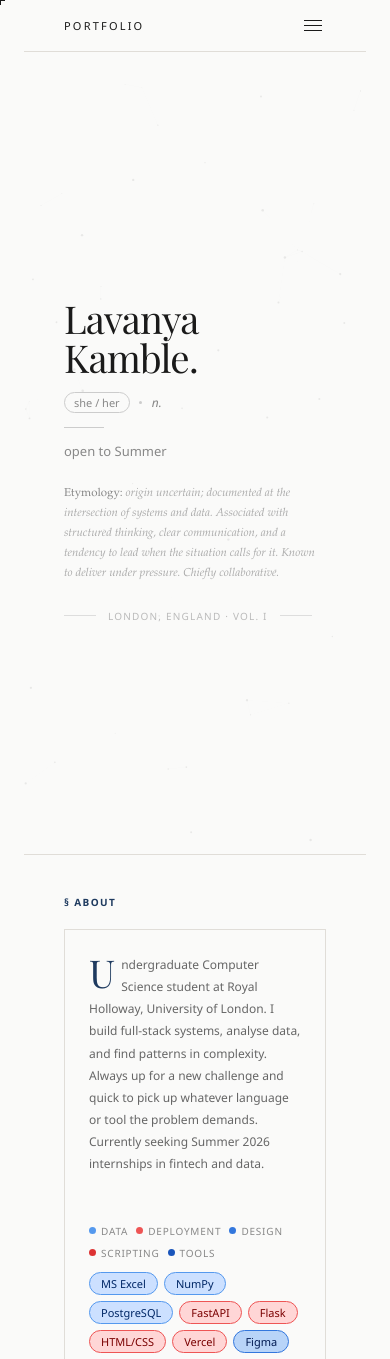
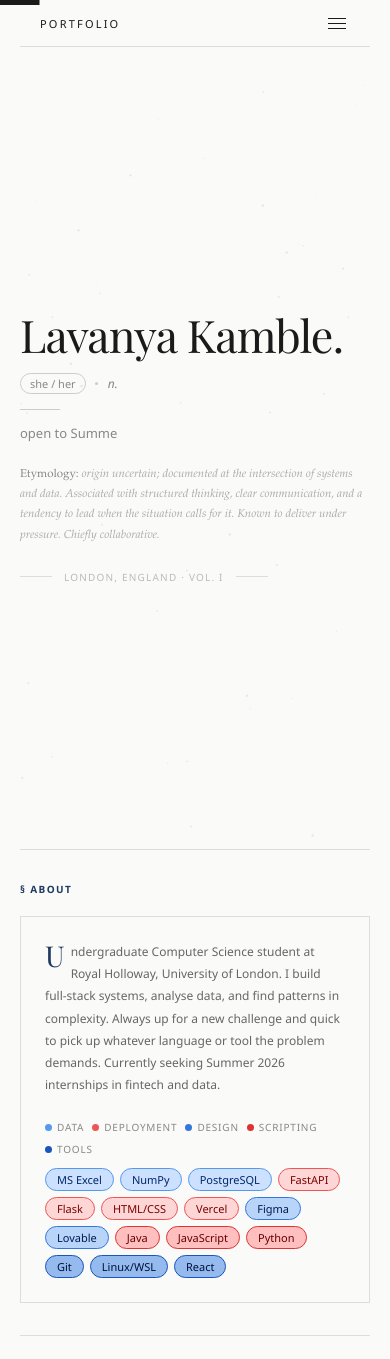
Before and after one commit to lyvnrin/portfolio, a React (Vite) app: page / in a window 390 px wide. Shown: the top 1359 px of the page. Built offline with nearby package versions, Linux system fonts and the light colour scheme; a web font is replaced by a local one.

Commit message:
Refactor CSS for improved readability; consolidate scrollbar styles and enhance media queries for better responsiveness

```diff
--- a/src/index.css
+++ b/src/index.css
@@ -13,13 +13,8 @@ body {
   overflow-x: hidden;
 }
 
-::-webkit-scrollbar {
-  display: none;
-}
-
-* {
-  scrollbar-width: none;
-}
+::-webkit-scrollbar { display: none; }
+* { scrollbar-width: none; }
 
 a { color: inherit; text-decoration: none; }
 
@@ -32,18 +27,6 @@ a { color: inherit; text-decoration: none; }
 .card-hover:hover {
   transform: translate(-3px, -3px);
   box-shadow: 6px 6px 6px var(--accent);
-}
-
-@media (max-width: 768px) {
-  .about-grid {
-    grid-template-columns: 1fr !important;
-  }
-  .projects-grid {
-    grid-template-columns: 1fr !important;
-  }
-  .hero-section {
-    padding: 3rem 0 2rem !important;
-  }
 }
 
 .drop-cap::first-letter {
@@ -71,3 +54,62 @@ a { color: inherit; text-decoration: none; }
   height: 0.5px;
   background: #e0ddd8;
 }
+
+@media (max-width: 768px) {
+  .about-grid {
+    grid-template-columns: 1fr !important;
+  }
+  .projects-grid {
+    grid-template-columns: 1fr !important;
+  }
+  .hero-section {
+    padding: 3rem 0 2rem !important;
+  }
+
+  /* ABOUT CARDS */
+  .about-grid > div[style*="width: 0.5px"] {
+    display: none;
+  }
+
+  /* PAGE PADDING */
+  #root > div {
+    padding: 0 1.25rem !important;
+  }
+
+  /* NAV */
+  nav {
+    padding: 0.85rem 1.25rem !important;
+  }
+
+  /* HERO */
+  h1 {
+    font-size: clamp(2rem, 11vw, 3.5rem) !important;
+  }
+
+  /* SECTIONS */
+  section {
+    padding: 2rem 0 !important;
+  }
+
+  .card-hover:hover {
+    transform: none;
+    box-shadow: none;
+  }
+
+  /* footer */
+  footer {
+    flex-direction: column !important;
+    gap: 0.4rem;
+    font-size: 10px;
+  }
+}
+
+@media (max-width: 480px) {
+  h1 {
+    font-size: clamp(1.8rem, 12vw, 2.8rem) !important;
+  }
+
+  .drop-cap::first-letter {
+    font-size: 2.4em;
+  }
+}
```
